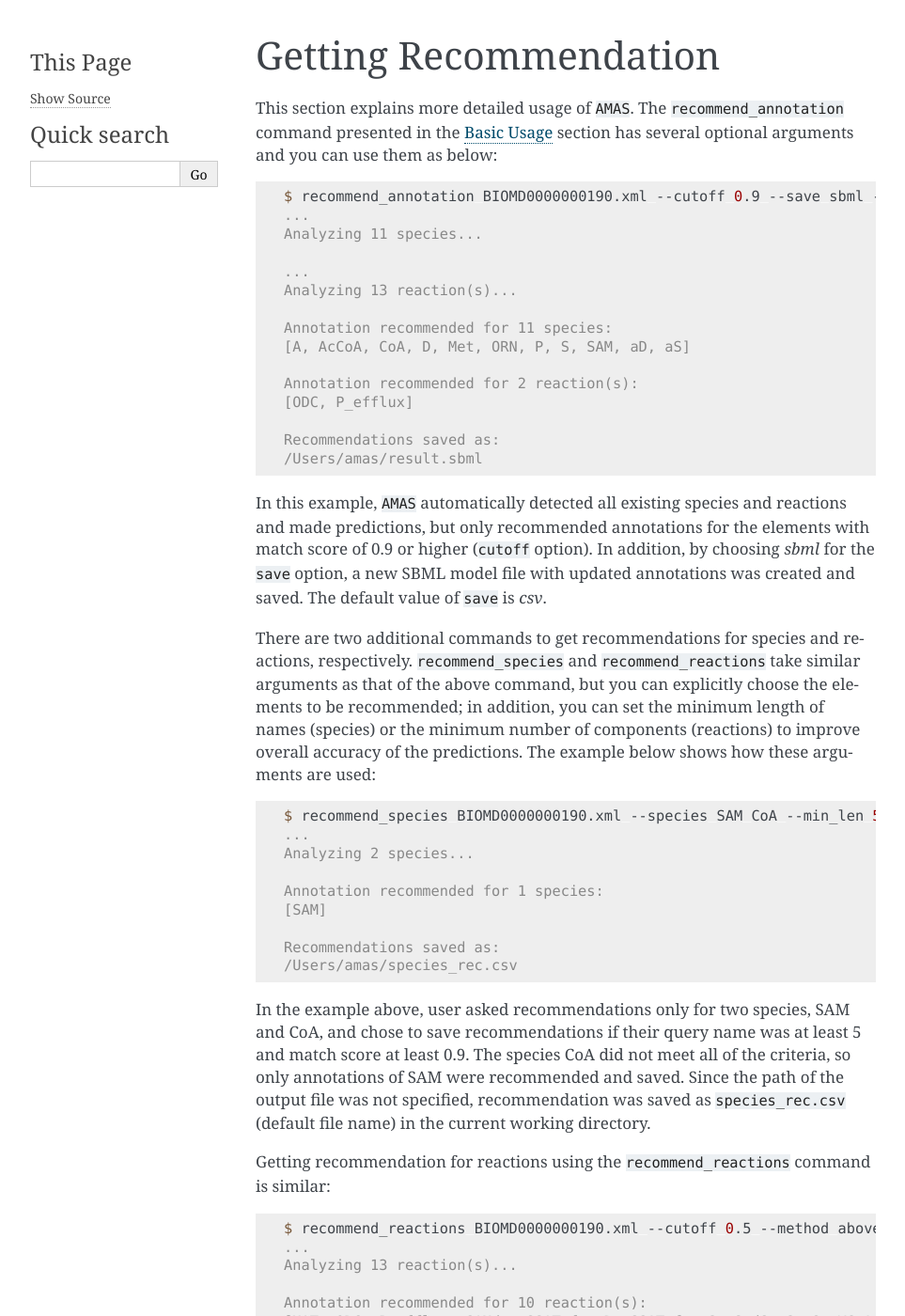
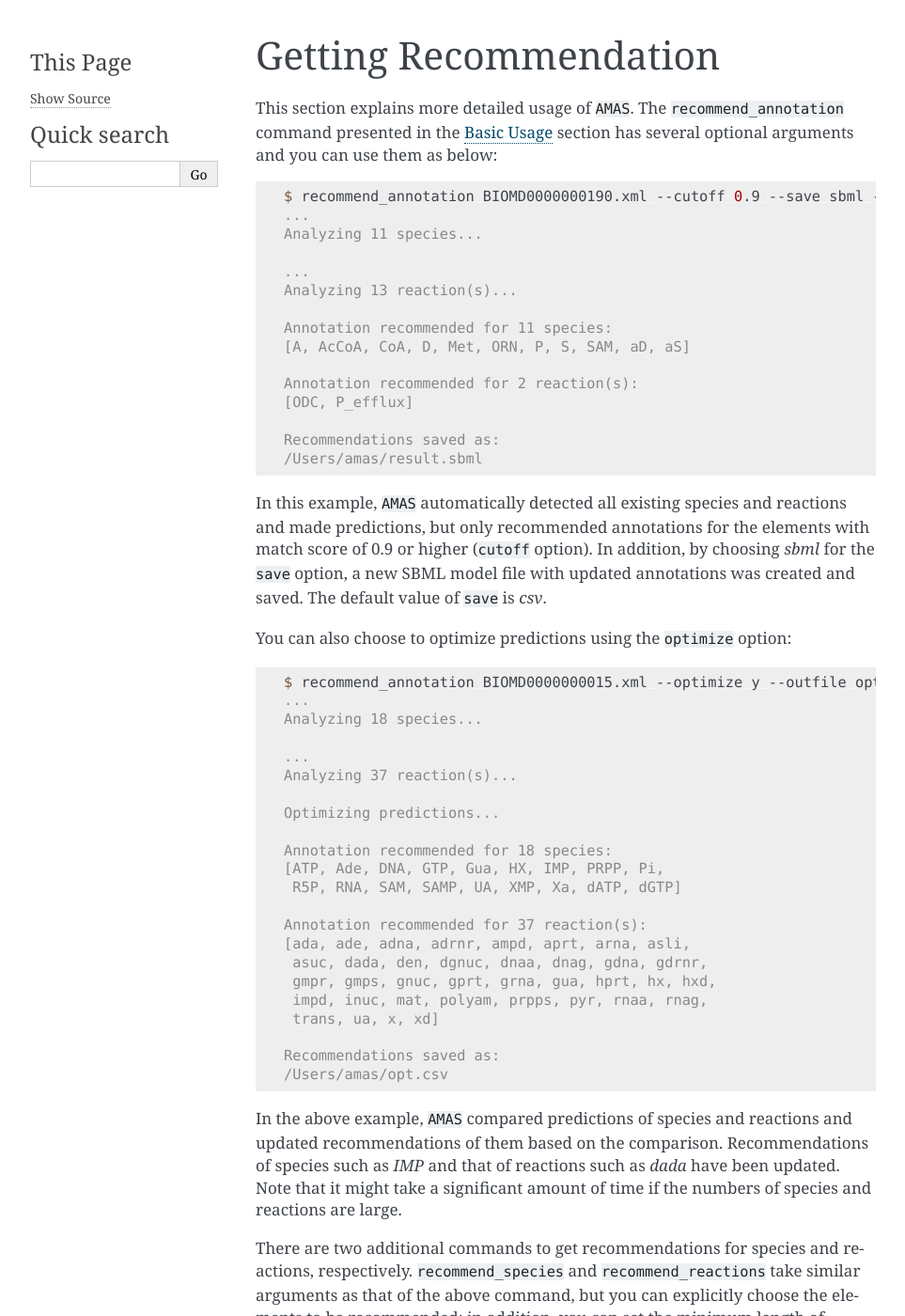
Before and after one commit to sys-bio/AMAS, a Sphinx documentation site: the page built from docs/source/recom.rst, in a window 1280 px wide and 1400 px high. Shown: the whole window at 94% size, without its empty margins (148-1111 px from the left). Built offline with Sphinx 7.4.7, drawn with Linux system fonts in a browser that asks for light colours.

Commit message:
updated optimization example to readthedocs

```diff
--- a/docs/source/recom.rst
+++ b/docs/source/recom.rst
@@ -26,6 +26,36 @@ This section explains more detailed usage of ``AMAS``. The ``recommend_annotatio
 
 
 In this example, ``AMAS`` automatically detected all existing species and reactions and made predictions, but only recommended annotations for the elements with match score of 0.9 or higher (``cutoff`` option). In addition, by choosing *sbml* for the ``save`` option, a new SBML model file with updated annotations was created and saved. The default value of ``save`` is *csv*.
+
+You can also choose to optimize predictions using the ``optimize`` option:
+
+.. code-block:: console
+
+   $ recommend_annotation BIOMD0000000015.xml --optimize y --outfile opt.csv
+   ...
+   Analyzing 18 species...
+
+   ...
+   Analyzing 37 reaction(s)...
+
+   Optimizing predictions...
+
+   Annotation recommended for 18 species:
+   [ATP, Ade, DNA, GTP, Gua, HX, IMP, PRPP, Pi,
+    R5P, RNA, SAM, SAMP, UA, XMP, Xa, dATP, dGTP]
+
+   Annotation recommended for 37 reaction(s):
+   [ada, ade, adna, adrnr, ampd, aprt, arna, asli,
+    asuc, dada, den, dgnuc, dnaa, dnag, gdna, gdrnr,
+    gmpr, gmps, gnuc, gprt, grna, gua, hprt, hx, hxd,
+    impd, inuc, mat, polyam, prpps, pyr, rnaa, rnag,
+    trans, ua, x, xd]
+
+   Recommendations saved as:
+   /Users/amas/opt.csv
+
+In the above example, ``AMAS`` compared predictions of species and reactions and updated recommendations of them based on the comparison. Recommendations of species such as *IMP* and that of reactions such as *dada* have been updated. Note that it might take a significant amount of time if the numbers of species and reactions are large.
+
 
 There are two additional commands to get recommendations for species and reactions, respectively. ``recommend_species`` and ``recommend_reactions`` take similar arguments as that of the above command, but you can explicitly choose the elements to be recommended; in addition, you can set the minimum length of names (species) or the minimum number of components (reactions) to improve overall accuracy of the predictions. The example below shows how these arguments are used:
 
--- a/docs/source/tbls.rst
+++ b/docs/source/tbls.rst
@@ -37,7 +37,7 @@ This section summarizes arguments for the commands described in the other sectio
    * - \-\-outfile
      - string
      - path to save file
-     - upated model.xml / recommendations.csv
+     - *upated model.xml* / *recommendations.csv*
 
 
 .. list-table:: Arguments for ``recommend_species``
@@ -71,7 +71,7 @@ This section summarizes arguments for the commands described in the other sectio
    * - \-\-outfile
      - string
      - path to save file
-     - species_rec.csv
+     - *species_rec.csv*
 
 
 .. list-table:: Arguments for ``recommend_reactions``
@@ -105,7 +105,7 @@ This section summarizes arguments for the commands described in the other sectio
    * - \-\-outfile
      - string
      - path to save file
-     - reaction_rec.csv
+     - *reaction_rec.csv*
 
 
 .. list-table:: Arguments for ``update_annotation``
--- a/setup.py
+++ b/setup.py
@@ -17,7 +17,7 @@ INSTALL_REQUIRES = [
 def doSetup(install_requires):
   setup(
       name='AMAS-sb',
-      version='0.0.6',
+      version='0.0.7',
       author='Woosub Shin',
       author_email='woosubs@umich.edu',
       packages=find_packages(exclude=['tests', 'notebooks']),
```
Also changed, not shown: 3 other files.
